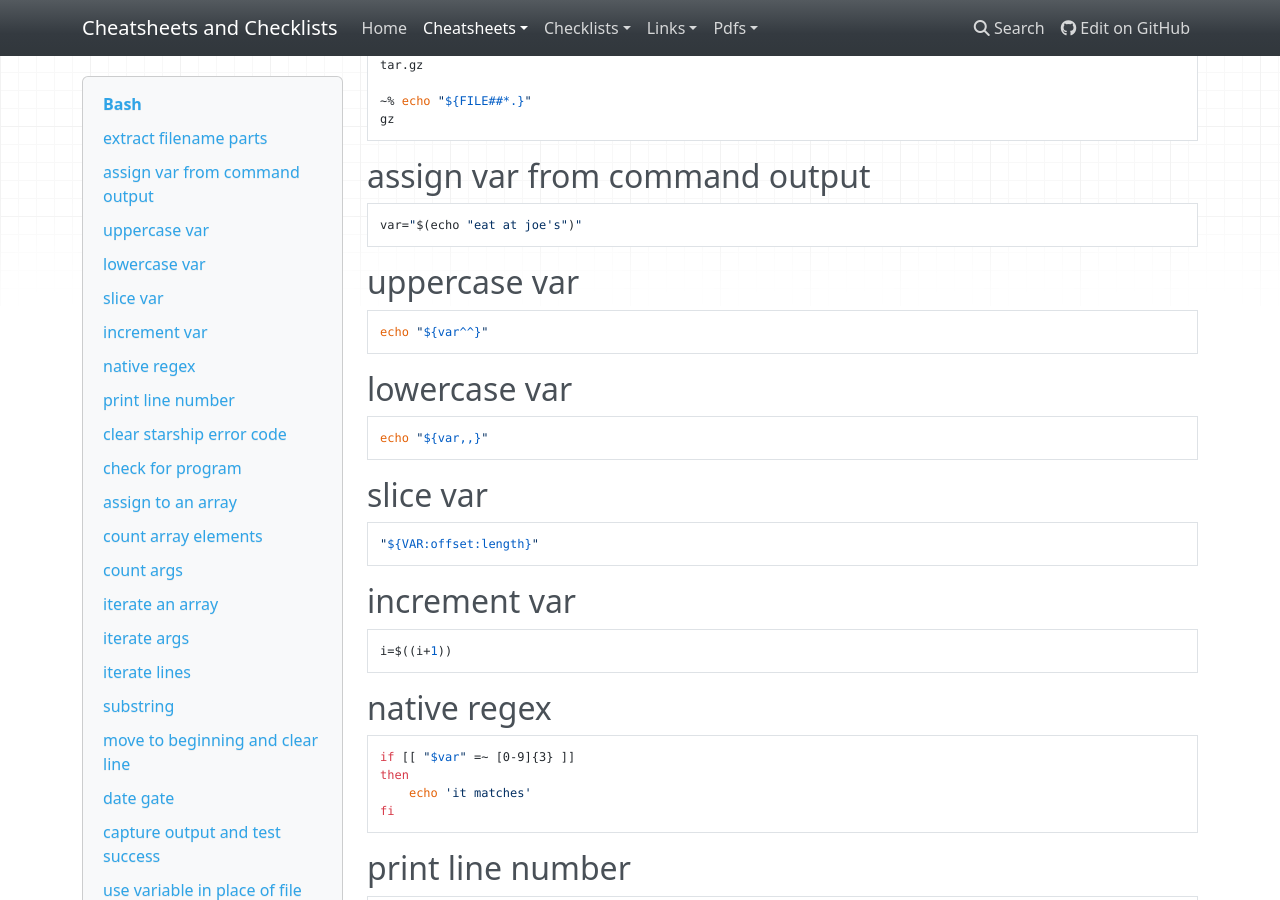
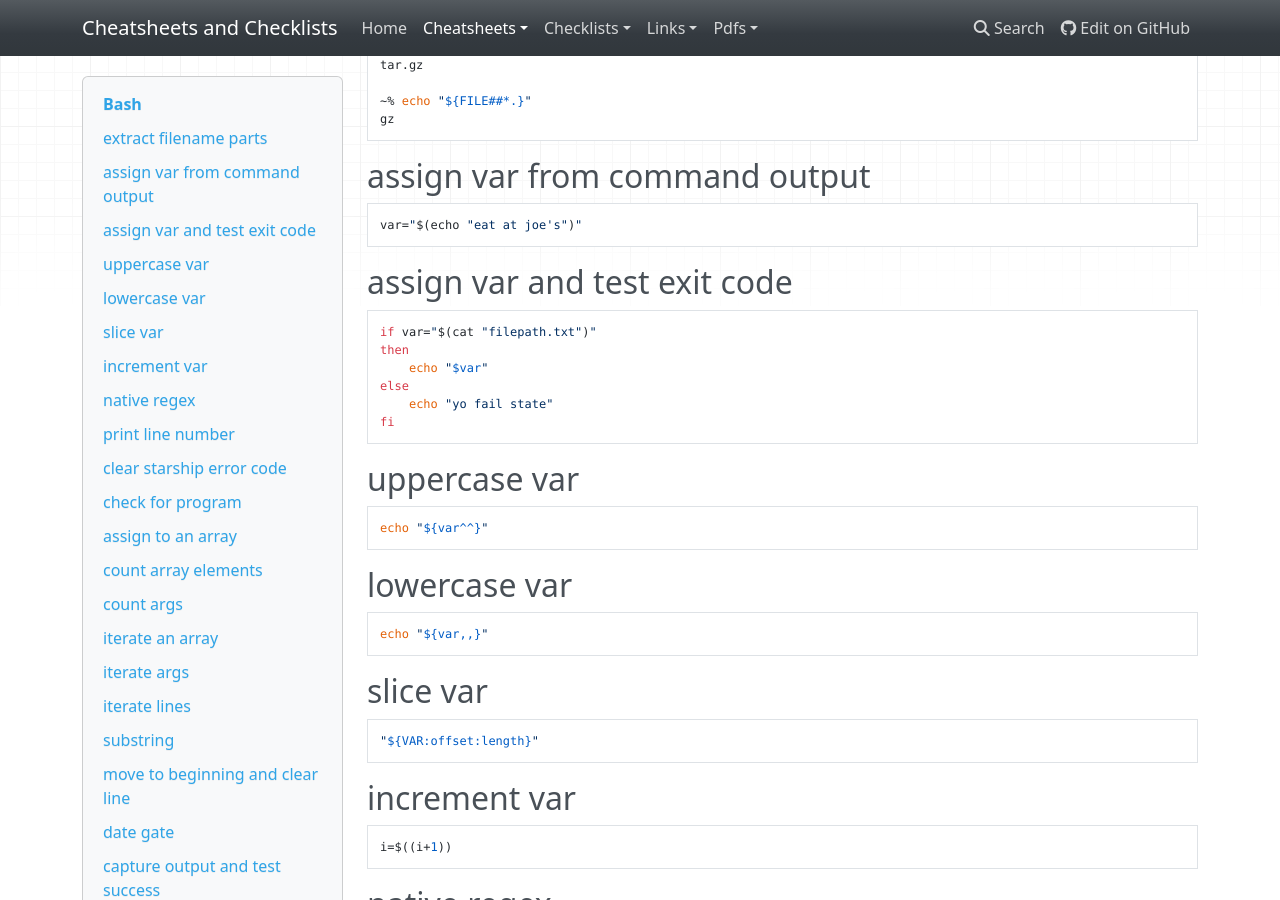
Before and after one commit to buckmanc/cheatsheets_and_checklists, an MkDocs documentation site: the page built from docs/cheatsheets/bash.md, in a window 1280 px wide and 900 px high, scrolled down 340 px. Built offline with MkDocs 1.6.1, drawn with Linux system fonts in a browser that asks for light colours; nearby versions of some CDN libraries; some of the changed text lies outside the part shown.

Commit message:
additions

````diff
--- a/docs/cheatsheets/bash.md
+++ b/docs/cheatsheets/bash.md
@@ -23,6 +23,16 @@ gz
 ## assign var from command output
 ```bash
 var="$(echo "eat at joe's")"
+```
+
+## assign var and test exit code
+```bash
+if var="$(cat "filepath.txt")"
+then
+    echo "$var"
+else
+    echo "yo fail state"
+fi
 ```
 
 ## uppercase var
@@ -148,6 +158,19 @@ fi
 echo -n 'one\ntwo\nthree' | grep -f <(echo -e 'two\nthree\nfour')
 ```
 
+## printf formats
+
+### integer
+
+```bash
+# todo
+```
+
+### decimals and commas
+```bash
+# todo
+```
+
 ## test operators
 
 operator|desc
````
Also changed, not shown: docs/cheatsheets/books/foreigner_notes.md (+8 -1 lines), docs/cheatsheets/corporate_speak.md (+1 -0 lines).
